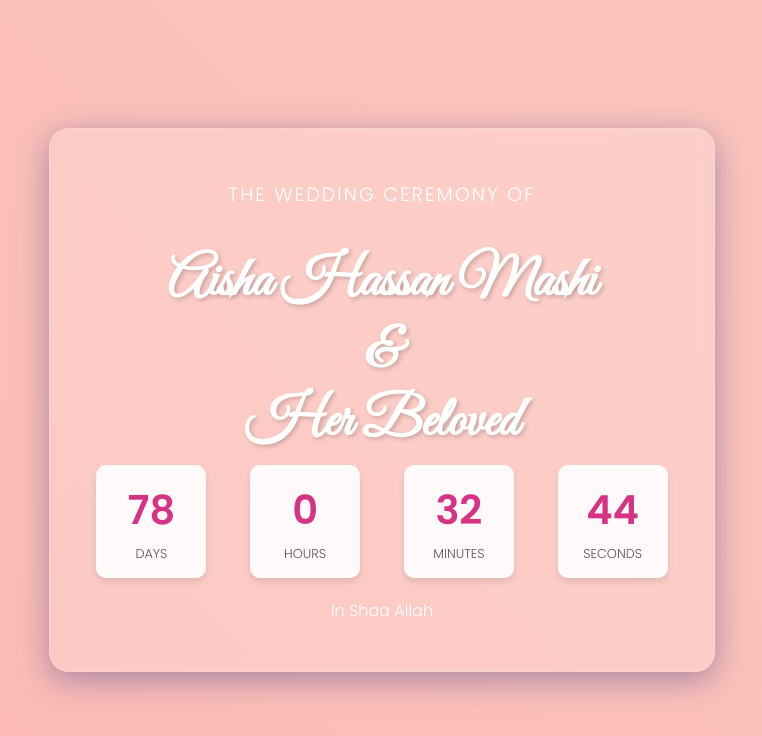
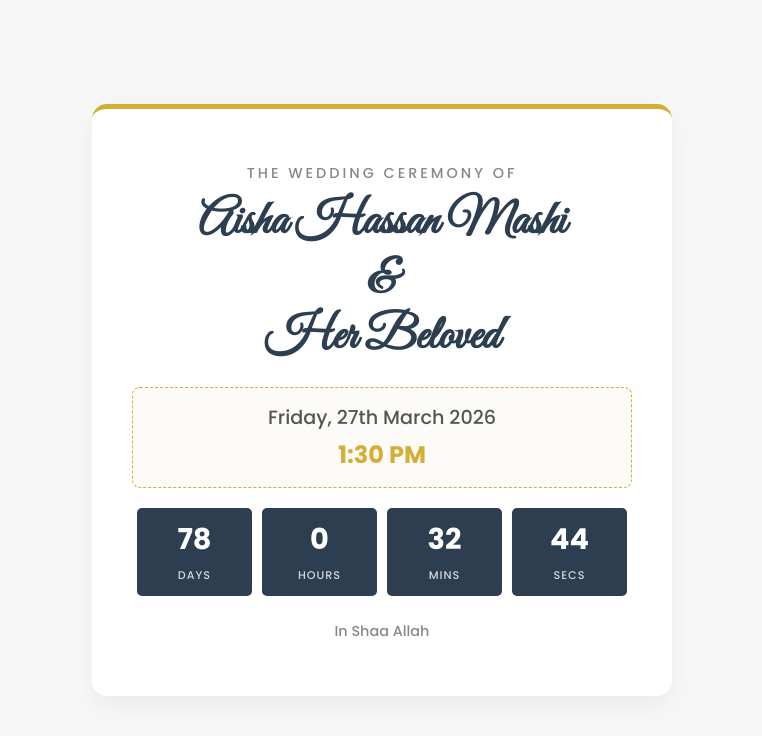
Before and after one commit to Swaziri/A-Mashi-W-countdown, a plain HTML site: page index.html in a window 1280 px wide. Shown: the whole page, without its empty margins (258-1020 px from the left). Drawn offline with Linux system fonts and the light colour scheme.

Commit message:
Refactor styles and add wedding event details
Updated font weights, colors, and styling for better readability and aesthetics. Added event details for the wedding date and time.

```diff
--- a/index.html
+++ b/index.html
@@ -4,7 +4,7 @@
     <meta charset="UTF-8">
     <meta name="viewport" content="width=device-width, initial-scale=1.0">
     <title>Wedding Countdown: Aisha & Her Beloved</title>
-    <link href="https://fonts.googleapis.com/css2?family=Great+Vibes&family=Poppins:wght@300;600&display=swap" rel="stylesheet">
+    <link href="https://fonts.googleapis.com/css2?family=Great+Vibes&family=Poppins:wght@300;500;700&display=swap" rel="stylesheet">
     <style>
         /* CSS STYLING */
         body {
@@ -15,84 +15,97 @@
             flex-direction: column;
             justify-content: center;
             align-items: center;
-            background: linear-gradient(45deg, #ff9a9e 0%, #fad0c4 99%, #fad0c4 100%);
-            background-size: 400% 400%;
-            animation: gradientBG 15s ease infinite;
+            /* Simple, elegant soft background */
+            background-color: #f7f7f7;
             font-family: 'Poppins', sans-serif;
-            color: #fff;
+            color: #333; /* Dark grey text for readability */
             text-align: center;
         }
 
-        /* Animated Background */
-        @keyframes gradientBG {
-            0% { background-position: 0% 50%; }
-            50% { background-position: 100% 50%; }
-            100% { background-position: 0% 50%; }
+        .container {
+            background: #ffffff;
+            padding: 2.5rem;
+            border-radius: 15px;
+            box-shadow: 0 10px 25px rgba(0,0,0,0.05); /* Soft shadow */
+            max-width: 90%;
+            width: 500px;
+            border-top: 5px solid #d4af37; /* Gold accent line */
         }
 
-        .container {
-            background: rgba(255, 255, 255, 0.2);
-            backdrop-filter: blur(10px);
-            padding: 2rem;
-            border-radius: 20px;
-            box-shadow: 0 8px 32px 0 rgba(31, 38, 135, 0.37);
-            border: 1px solid rgba(255, 255, 255, 0.18);
-            max-width: 90%;
-            width: 600px;
+        p.subtitle {
+            font-size: 0.9rem;
+            letter-spacing: 3px;
+            text-transform: uppercase;
+            color: #888;
+            margin-bottom: 10px;
         }
 
         h1 {
             font-family: 'Great Vibes', cursive;
-            font-size: 3.5rem;
-            margin-bottom: 0.5rem;
-            color: #fff;
-            text-shadow: 2px 2px 4px rgba(0,0,0,0.2);
+            font-size: 3rem;
+            margin: 0;
+            color: #2c3e50;
+            line-height: 1.2;
         }
 
-        p.subtitle {
+        /* NEW: Date and Time Styling */
+        .event-details {
+            margin: 20px 0;
+            padding: 15px;
+            background-color: #fdfbf7;
+            border-radius: 8px;
+            border: 1px dashed #d4af37;
+        }
+
+        .event-details h2 {
+            margin: 0;
             font-size: 1.2rem;
-            margin-bottom: 2rem;
-            letter-spacing: 2px;
-            text-transform: uppercase;
+            font-weight: 500;
+            color: #555;
+        }
+
+        .event-details span {
+            display: block;
+            font-size: 1.5rem;
+            font-weight: 700;
+            color: #d4af37; /* Gold Color */
+            margin-top: 5px;
         }
 
         /* Countdown Box Layout */
         #countdown {
             display: flex;
-            justify-content: space-around;
-            flex-wrap: wrap;
-            gap: 15px;
+            justify-content: space-between;
+            margin-top: 20px;
         }
 
         .time-box {
-            background: rgba(255, 255, 255, 0.9);
-            color: #d63384; /* Deep Pink Text */
-            padding: 15px;
-            border-radius: 10px;
-            min-width: 80px;
-            display: flex;
-            flex-direction: column;
-            align-items: center;
-            box-shadow: 0 4px 6px rgba(0,0,0,0.1);
+            flex: 1;
+            margin: 0 5px;
+            padding: 10px 5px;
+            background: #2c3e50; /* Dark Blue/Grey background for boxes */
+            color: white;
+            border-radius: 5px;
         }
 
         .number {
-            font-size: 2.5rem;
+            font-size: 1.8rem;
             font-weight: 700;
+            display: block;
         }
 
         .label {
-            font-size: 0.8rem;
+            font-size: 0.7rem;
             text-transform: uppercase;
-            margin-top: 5px;
-            color: #555;
+            letter-spacing: 1px;
+            opacity: 0.8;
         }
 
         /* Responsive Design */
         @media (max-width: 600px) {
             h1 { font-size: 2.5rem; }
-            .time-box { min-width: 60px; padding: 10px; }
-            .number { font-size: 1.8rem; }
+            .event-details span { font-size: 1.2rem; }
+            .number { font-size: 1.5rem; }
         }
     </style>
 </head>
@@ -101,6 +114,11 @@
     <div class="container">
         <p class="subtitle">The Wedding Ceremony Of</p>
         <h1>Aisha Hassan Mashi <br>&<br> Her Beloved</h1>
+
+        <div class="event-details">
+            <h2>Friday, 27th March 2026</h2>
+            <span>1:30 PM</span>
+        </div>
 
         <div id="countdown">
             <div class="time-box">
@@ -113,45 +131,43 @@
             </div>
             <div class="time-box">
                 <span class="number" id="minutes">00</span>
-                <span class="label">Minutes</span>
+                <span class="label">Mins</span>
             </div>
             <div class="time-box">
                 <span class="number" id="seconds">00</span>
-                <span class="label">Seconds</span>
+                <span class="label">Secs</span>
             </div>
         </div>
 
-        <p style="margin-top: 20px; font-size: 1rem;">In Shaa Allah</p>
+        <p style="margin-top: 25px; font-size: 0.9rem; color: #888;">In Shaa Allah</p>
     </div>
 
     <script>
         //JAVASCRIPT LOGIC
 
-        // ******************************************************
-        // DATE UPDATED: March 27, 2026 at 1:30 PM
-        // ******************************************************
+        // Target Date: March 27, 2026 at 1:30 PM
         const weddingDate = new Date("March 27, 2026 13:30:00").getTime();
 
         const timer = setInterval(function() {
             const now = new Date().getTime();
             const distance = weddingDate - now;
 
-            // Calculations for days, hours, minutes and seconds
+            // Calculations
             const days = Math.floor(distance / (1000 * 60 * 60 * 24));
             const hours = Math.floor((distance % (1000 * 60 * 60 * 24)) / (1000 * 60 * 60));
             const minutes = Math.floor((distance % (1000 * 60 * 60)) / (1000 * 60));
             const seconds = Math.floor((distance % (1000 * 60)) / 1000);
 
-            // Display the result
+            // Display
             document.getElementById("days").innerText = days;
             document.getElementById("hours").innerText = hours;
             document.getElementById("minutes").innerText = minutes;
             document.getElementById("seconds").innerText = seconds;
 
-            // If the countdown is finished
+            // When finished
             if (distance < 0) {
                 clearInterval(timer);
-                document.getElementById("countdown").innerHTML = "<h2 style='color:#d63384'>Alhamdulillah! It's the Big Day!</h2>";
+                document.getElementById("countdown").innerHTML = "<h3 style='color:#d4af37'>The Wedding is Today!</h3>";
             }
         }, 1000);
     </script>
```
